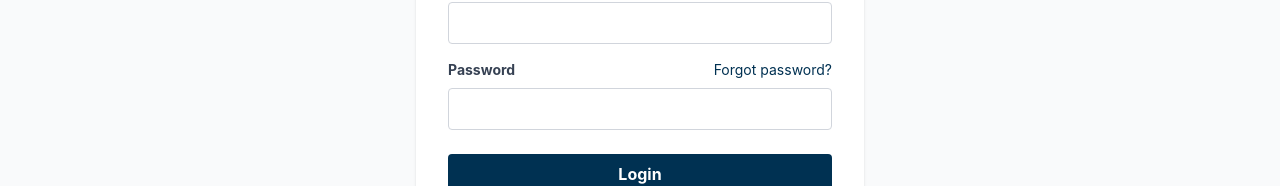
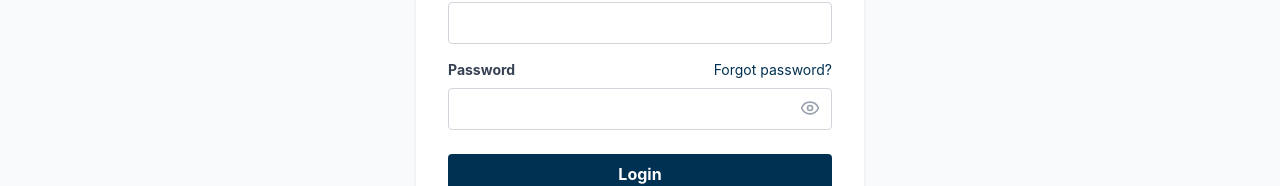
Before and after one commit to Izyck006/MySignoutPage, a React (Vite) app: page /login in a window 1280 px wide. Shown: the part 326-512 px from the top of the page. Built offline with nearby package versions, Linux system fonts and the light colour scheme; no server answers.

Commit message:
feat: implement Login page with Firebase authentication and password toggle visibility

```diff
--- a/src/pages/Auth/Login.tsx
+++ b/src/pages/Auth/Login.tsx
@@ -2,9 +2,12 @@
 import { signInWithEmailAndPassword } from "firebase/auth";
 import { auth } from "../../firebase";
 import { useNavigate, Link } from "react-router-dom";
+import { Eye, EyeOff } from "lucide-react";
+
 export default function Login() {
   const [email, setEmail] = useState("");
   const [password, setPassword] = useState("");
+  const [showPassword, setShowPassword] = useState(false);
   const [error, setError] = useState("");
   const navigate = useNavigate();
   const handleLogin = async (e: React.FormEvent) => {
@@ -44,13 +47,23 @@
               <label className="block text-gray-700 text-sm font-bold">Password</label>
               <Link to="/forgot-password" className="text-sm text-primary hover:underline">Forgot password?</Link>
             </div>
-            <input
-              type="password"
-              className="w-full p-2 border border-gray-300 rounded focus:outline-none focus:border-primary"
-              value={password}
-              onChange={(e) => setPassword(e.target.value)}
-              required
-            />
+            <div className="relative">
+              <input
+                type={showPassword ? "text" : "password"}
+                className="w-full p-2 border border-gray-300 rounded focus:outline-none focus:border-primary pr-10"
+                value={password}
+                onChange={(e) => setPassword(e.target.value)}
+                required
+              />
+              <button
+                type="button"
+                className="absolute right-3 top-2.5 text-gray-400 hover:text-gray-600 focus:outline-none"
+                onClick={() => setShowPassword(!showPassword)}
+                tabIndex={-1}
+              >
+                {showPassword ? <EyeOff size={20} /> : <Eye size={20} />}
+              </button>
+            </div>
           </div>
           <button type="submit" className="w-full bg-primary text-white p-2 rounded hover:bg-blue-700 font-bold">
             Login
```
